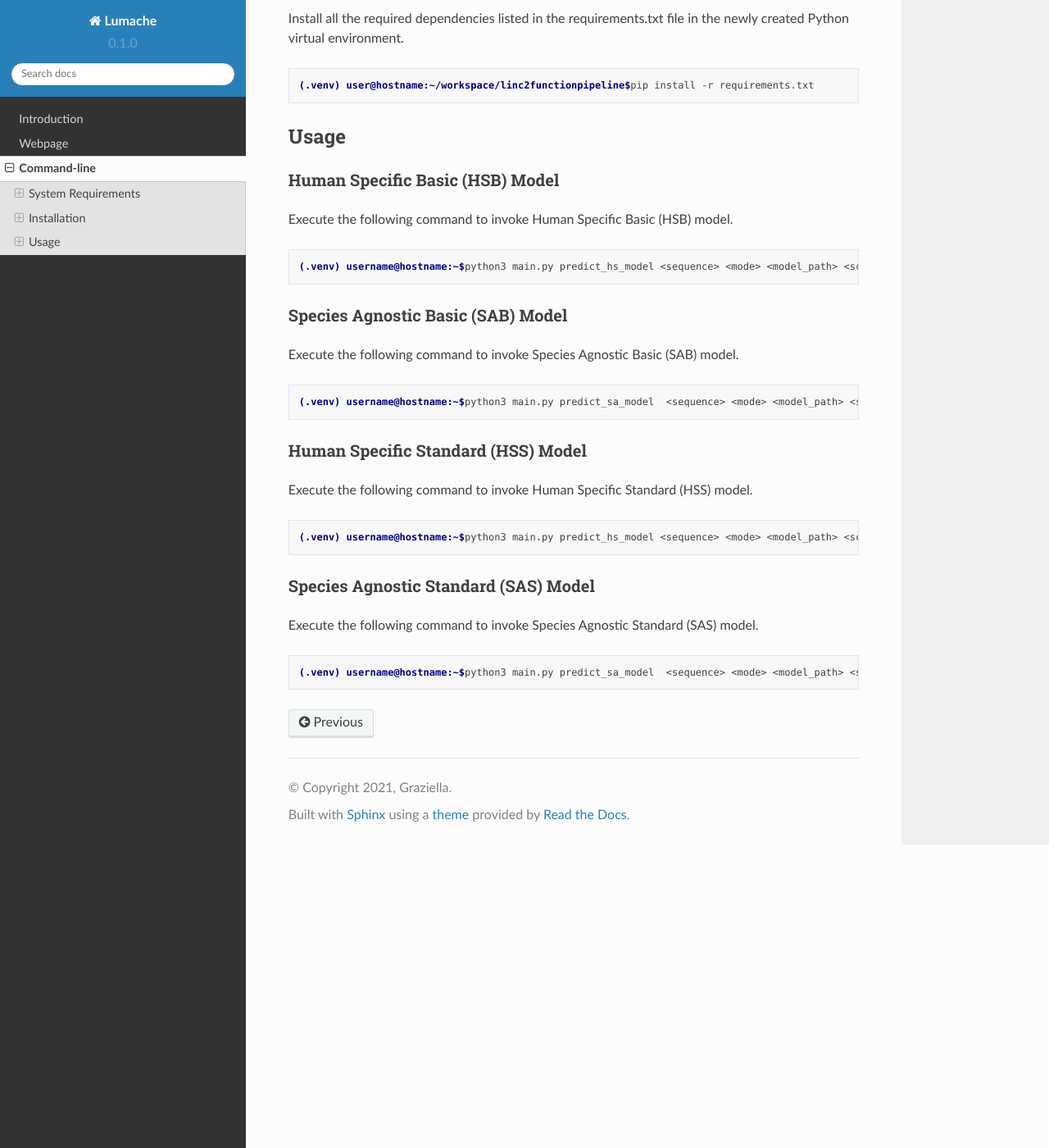
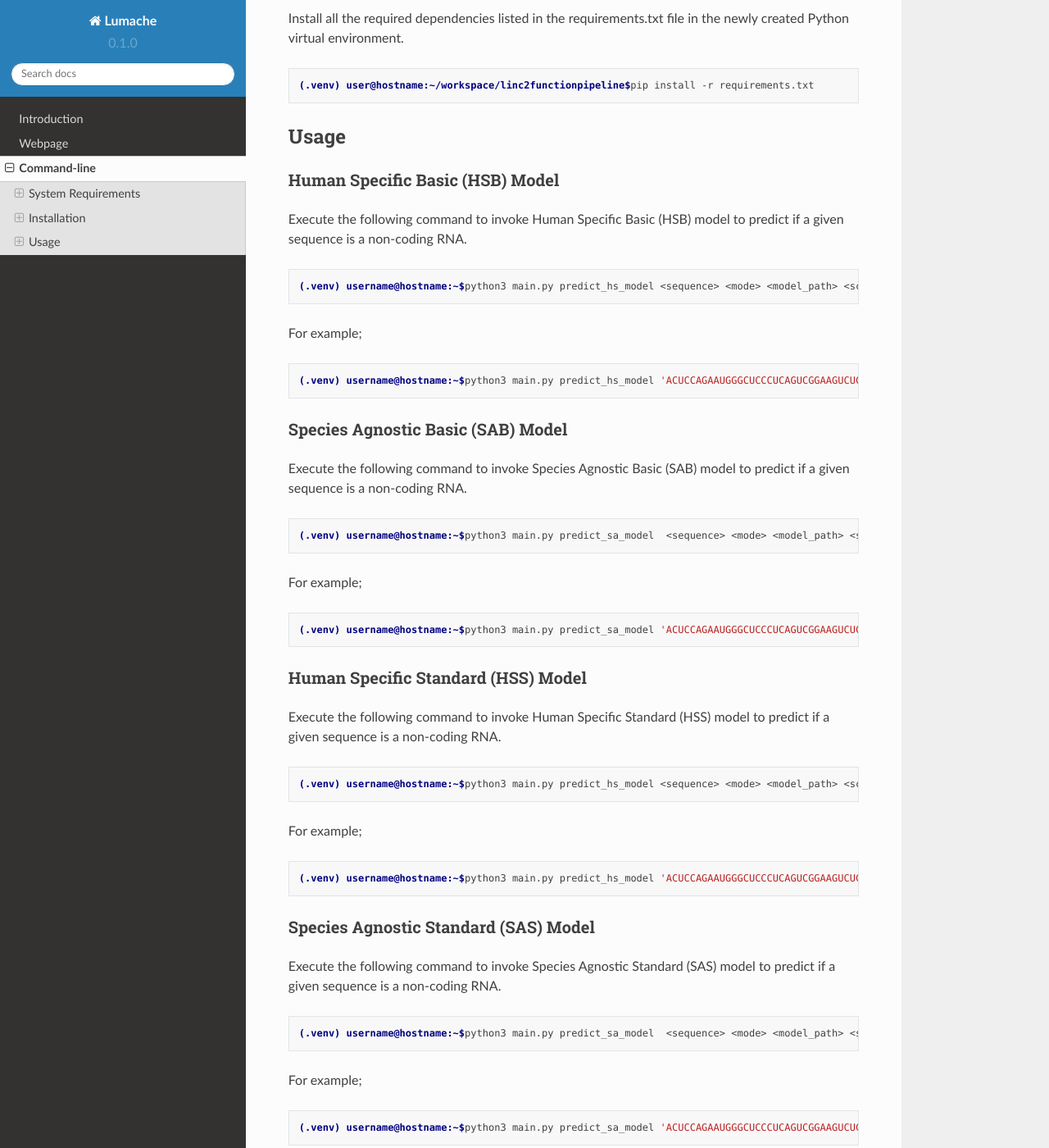
Before and after one commit to ryashpal/linc2function-tutorial, a Sphinx documentation site: the page built from docs/source/command_line.rst, in a window 1280 px wide and 1400 px high, scrolled down 2026 px. Shown: the whole window at 82% size. Built offline with Sphinx 7.4.7 and the Read the Docs theme 2.0.0, drawn with Linux system fonts in a browser that asks for light colours.

Commit message:
Update command_line.rst

```diff
--- a/docs/source/command_line.rst
+++ b/docs/source/command_line.rst
@@ -95,41 +95,68 @@ Install all the required dependencies listed in the requirements.txt file in the
 
     (.venv) user@hostname:~/workspace/linc2functionpipeline$pip install -r requirements.txt
 
+
 Usage
 ~~~~~
+
 
 Human Specific Basic (HSB) Model
 """"""""""""""""""""""""""""""""
 
-Execute the following command to invoke Human Specific Basic (HSB) model.
+Execute the following command to invoke Human Specific Basic (HSB) model to predict if a given sequence is a non-coding RNA.
 
 .. code-block:: console
 
     (.venv) username@hostname:~$python3 main.py predict_hs_model <sequence> <mode> <model_path> <scalers_path>
 
+For example;
+
+.. code-block:: console
+
+    (.venv) username@hostname:~$python3 main.py predict_hs_model 'ACUCCAGAAUGGGCUCCCUCAGUCGGAAGUCUCCCCGCUCCACCGCCCCCAGUGUAACCCCUCCAACCC' 'basic' /path/to/model.h5 path/to/scaler.pkl
+
+
 Species Agnostic Basic (SAB) Model
 """"""""""""""""""""""""""""""""""
 
-Execute the following command to invoke Species Agnostic Basic (SAB) model.
+Execute the following command to invoke Species Agnostic Basic (SAB) model to predict if a given sequence is a non-coding RNA.
 
 .. code-block:: console
 
     (.venv) username@hostname:~$python3 main.py predict_sa_model  <sequence> <mode> <model_path> <scalers_path>
 
+For example;
+
+.. code-block:: console
+
+    (.venv) username@hostname:~$python3 main.py predict_sa_model 'ACUCCAGAAUGGGCUCCCUCAGUCGGAAGUCUCCCCGCUCCACCGCCCCCAGUGUAACCCCUCCAACCC' 'basic' /path/to/model.h5 path/to/scaler.pkl
+
 Human Specific Standard (HSS) Model
 """"""""""""""""""""""""""""""""
 
-Execute the following command to invoke Human Specific Standard (HSS) model.
+Execute the following command to invoke Human Specific Standard (HSS) model to predict if a given sequence is a non-coding RNA.
 
 .. code-block:: console
 
     (.venv) username@hostname:~$python3 main.py predict_hs_model <sequence> <mode> <model_path> <scalers_path>
 
+For example;
+
+.. code-block:: console
+
+    (.venv) username@hostname:~$python3 main.py predict_hs_model 'ACUCCAGAAUGGGCUCCCUCAGUCGGAAGUCUCCCCGCUCCACCGCCCCCAGUGUAACCCCUCCAACCC' 'standard' /path/to/model.h5 path/to/scaler.pkl
+
 Species Agnostic Standard (SAS) Model
 """"""""""""""""""""""""""""""""""
 
-Execute the following command to invoke Species Agnostic Standard (SAS) model.
+Execute the following command to invoke Species Agnostic Standard (SAS) model to predict if a given sequence is a non-coding RNA.
 
 .. code-block:: console
 
     (.venv) username@hostname:~$python3 main.py predict_sa_model  <sequence> <mode> <model_path> <scalers_path>
+
+For example;
+
+.. code-block:: console
+
+    (.venv) username@hostname:~$python3 main.py predict_sa_model 'ACUCCAGAAUGGGCUCCCUCAGUCGGAAGUCUCCCCGCUCCACCGCCCCCAGUGUAACCCCUCCAACCC' 'standard' /path/to/model.h5 path/to/scaler.pkl
```
